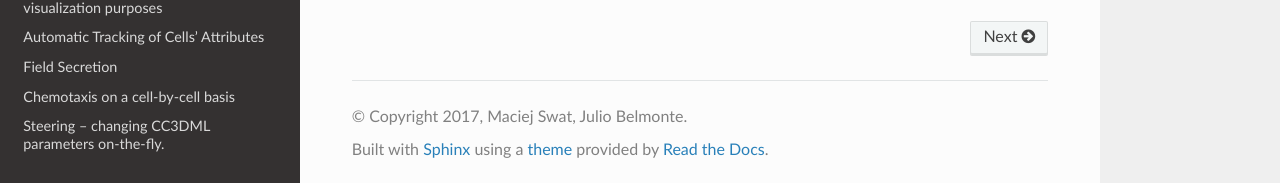
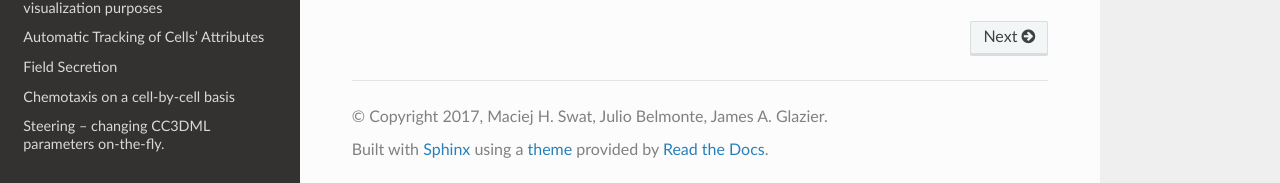
Before and after one commit to CompuCell3D/PythonScriptingManual, a Sphinx documentation site: the page built from docs/index.rst, in a window 1280 px wide and 900 px high, scrolled down 1742 px. Shown: the part 714-897 px from the top of the window. Built offline with Sphinx 7.4.7 and the Read the Docs theme 2.0.0, drawn with Linux system fonts in a browser that asks for light colours.

Commit message:
change authors

```diff
--- a/docs/conf.py
+++ b/docs/conf.py
@@ -47,8 +47,8 @@ master_doc = 'index'
 
 # General information about the project.
 project = u'python_scripting_manual'
-copyright = u'2017, Maciej Swat, Julio Belmonte'
-author = u'Maciej Swat, Julio Belmonte'
+copyright = u'2017, Maciej H. Swat, Julio Belmonte, James A. Glazier'
+author = u'Maciej H. Swat, Julio Belmonte, James A. Glazier'
 
 # The version info for the project you're documenting, acts as replacement for
 # |version| and |release|, also used in various other places throughout the
```
